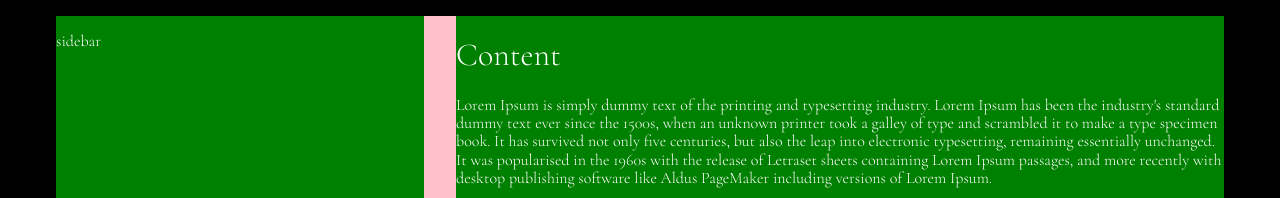
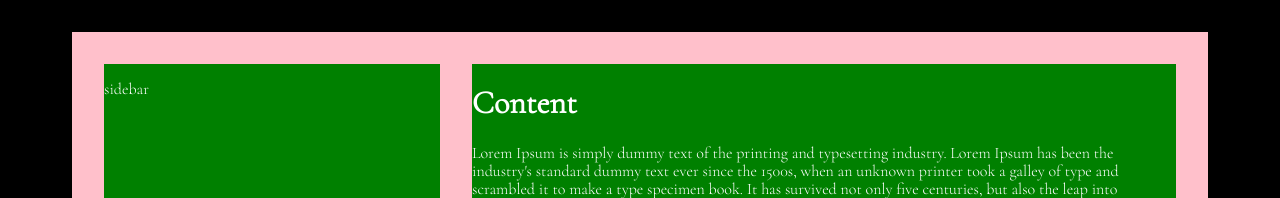
Before and after one commit to Binghamton-University-Design/web-journal-mzhou36, a plain HTML site: page index.html in a window 1280 px wide. Shown: the top 198 px of the page. Drawn offline with nearby package versions, Linux system fonts and the light colour scheme.

Commit message:
Update style.css

```diff
--- a/css/style.css
+++ b/css/style.css
@@ -10,7 +10,7 @@ h1, h2, h3, h4, p {
 	 margin-bottom: 1em;
 }
 h1, h2 {
-	font-weight: 200;
+	font-weight: 700;
 }
 
 #wrapper {
@@ -32,7 +32,7 @@ h1, h2 {
 	background: green;
 }
 
-@media (min-width: 699px) {
+@media (max-width: 699px) {
 	#wrapper {
 		margin: 0em auto;
 	}
```
